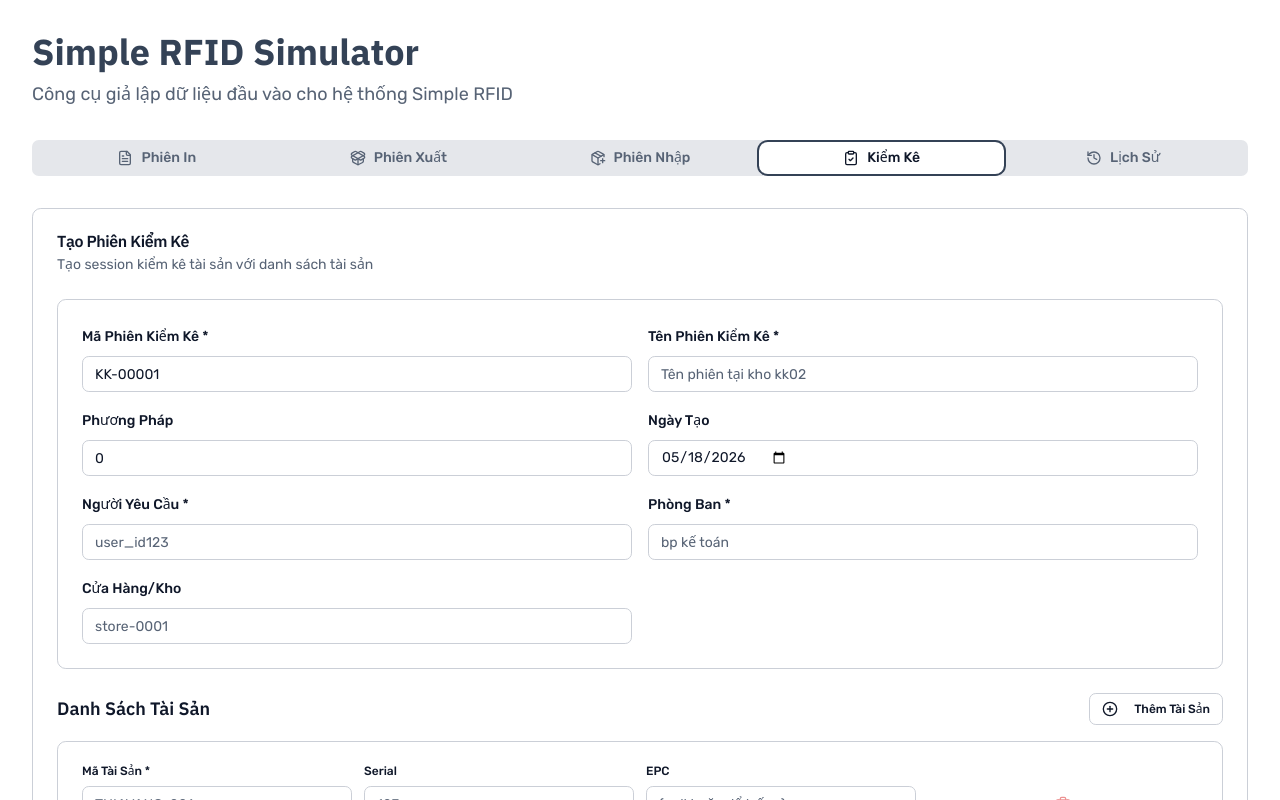
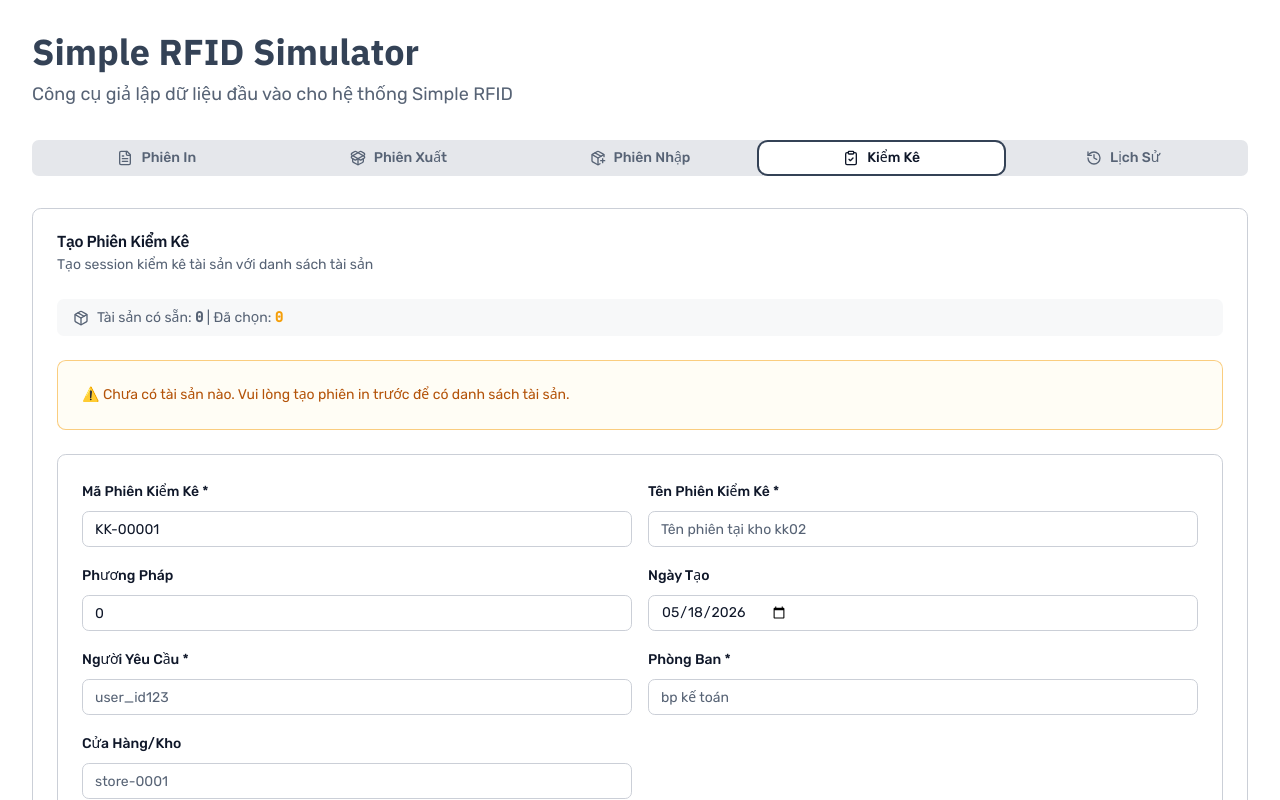
Before and after one commit to ruangongming/RFID-data-Sample, a Next.js app: page / in a window 1280 px wide. Both pictures are taken after a click on the tab "Kiểm Kê". Shown: the top 800 px of the page. Built offline with nearby package versions, Linux system fonts and the light colour scheme.

Commit message:
refactor(ui): add quick select all assets to AuditSessionForm

```diff
--- a/src/components/forms/AuditSessionForm.tsx
+++ b/src/components/forms/AuditSessionForm.tsx
@@ -1,15 +1,20 @@
-import { useState } from "react";
+import { useState, useEffect } from "react";
 import { Button } from "@/components/ui/button";
 import { Input } from "@/components/ui/input";
 import { Label } from "@/components/ui/label";
 import { Card, CardContent } from "@/components/ui/card";
-import { PlusCircle, Trash2, Send } from "lucide-react";
+import { Checkbox } from "@/components/ui/checkbox";
+import { Send, Zap, Package } from "lucide-react";
 import { JSONPreview } from "@/components/JSONPreview";
 import { StatusBadge } from "@/components/StatusBadge";
 import { saveToHistory } from "@/lib/historyStore";
-import type { AuditSessionRequest, AuditItem, AuditSessionResponse } from "@/types/api";
+import { getAssets, type Asset } from "@/lib/assetStore";
+import type { AuditSessionRequest, AuditSessionResponse } from "@/types/api";
 
 export function AuditSessionForm() {
+  const [availableAssets, setAvailableAssets] = useState<Asset[]>([]);
+  const [selectedAssetIds, setSelectedAssetIds] = useState<Set<string>>(new Set());
+
   const [formData, setFormData] = useState<AuditSessionRequest>({
     session_audit: "KK-00001",
     session_name: "",
@@ -18,38 +23,65 @@ export function AuditSessionForm() {
     user_request: "",
     department_info: "",
     store_info: "",
-    items: [
-      { asset_id: "", serial: "", epc: null }
-    ]
+    items: []
   });
 
   const [response, setResponse] = useState<AuditSessionResponse | null>(null);
   const [isSubmitting, setIsSubmitting] = useState(false);
 
-  const addItem = () => {
-    setFormData({
-      ...formData,
-      items: [...formData.items, { asset_id: "", serial: "", epc: null }]
-    });
+  // Load available assets on mount
+  useEffect(() => {
+    const assets = getAssets();
+    setAvailableAssets(assets);
+  }, []);
+
+  // Update items when selection changes
+  useEffect(() => {
+    const selectedAssets = availableAssets.filter(asset => selectedAssetIds.has(asset.id));
+    const items = selectedAssets.map(asset => ({
+      asset_id: asset.id,
+      serial: asset.serial,
+      epc: asset.epc || null
+    }));
+    setFormData(prev => ({ ...prev, items }));
+  }, [selectedAssetIds, availableAssets]);
+
+  const toggleAssetSelection = (assetId: string) => {
+    const newSelection = new Set(selectedAssetIds);
+    if (newSelection.has(assetId)) {
+      newSelection.delete(assetId);
+    } else {
+      newSelection.add(assetId);
+    }
+    setSelectedAssetIds(newSelection);
   };
 
-  const removeItem = (index: number) => {
-    if (formData.items.length > 1) {
-      setFormData({
-        ...formData,
-        items: formData.items.filter((_, i) => i !== index)
-      });
-    }
+  const selectAll = () => {
+    setSelectedAssetIds(new Set(availableAssets.map(a => a.id)));
   };
 
-  const updateItem = (index: number, field: keyof AuditItem, value: string) => {
-    const newItems = [...formData.items];
-    newItems[index] = { ...newItems[index], [field]: value === "" ? null : value };
-    setFormData({ ...formData, items: newItems });
+  const clearSelection = () => {
+    setSelectedAssetIds(new Set());
+  };
+
+  const handleQuickCreate = () => {
+    if (availableAssets.length === 0) {
+      alert("Chưa có tài sản nào. Vui lòng tạo phiên in trước.");
+      return;
+    }
+
+    // Select all assets automatically
+    selectAll();
   };
 
   const handleSubmit = async (e: React.FormEvent) => {
     e.preventDefault();
+
+    if (formData.items.length === 0) {
+      alert("Vui lòng chọn ít nhất 1 tài sản");
+      return;
+    }
+
     setIsSubmitting(true);
     setResponse(null);
 
@@ -94,6 +126,25 @@ export function AuditSessionForm() {
 
   return (
     <form onSubmit={handleSubmit} className="space-y-6">
+      {/* Asset Count Info */}
+      <div className="flex items-center gap-2 text-sm text-muted-foreground bg-muted/30 px-4 py-2 rounded-md">
+        <Package className="h-4 w-4" />
+        <span>
+          Tài sản có sẵn: <span className="font-semibold font-mono">{availableAssets.length}</span>
+          {" | "}Đã chọn: <span className="font-semibold font-mono text-accent">{selectedAssetIds.size}</span>
+        </span>
+      </div>
+
+      {availableAssets.length === 0 && (
+        <Card className="border-amber-500/50 bg-amber-50/50">
+          <CardContent className="pt-6">
+            <p className="text-sm text-amber-700">
+              ⚠️ Chưa có tài sản nào. Vui lòng tạo phiên in trước để có danh sách tài sản.
+            </p>
+          </CardContent>
+        </Card>
+      )}
+
       {/* Session Info */}
       <Card>
         <CardContent className="pt-6 space-y-4">
@@ -175,78 +226,119 @@ export function AuditSessionForm() {
         </CardContent>
       </Card>
 
-      {/* Items List */}
+      {/* Quick Create Button */}
+      {availableAssets.length > 0 && (
+        <Card className="border-success/30 bg-success/5">
+          <CardContent className="pt-6">
+            <div className="flex items-center justify-between">
               <div>
-        <div className="flex items-center justify-between mb-4">
-          <h3 className="text-lg font-heading font-semibold">Danh Sách Tài Sản</h3>
-          <Button type="button" onClick={addItem} variant="outline" size="sm">
-            <PlusCircle className="h-4 w-4 mr-2" />
-            Thêm Tài Sản
+                <h3 className="font-heading font-semibold text-success">Tạo Nhanh Phiên Kiểm Kê</h3>
+                <p className="text-sm text-muted-foreground mt-1">
+                  Tự động chọn toàn bộ {availableAssets.length} tài sản từ phiên in
+                </p>
+              </div>
+              <Button
+                type="button"
+                onClick={handleQuickCreate}
+                className="bg-success hover:bg-success/90"
+              >
+                <Zap className="h-4 w-4 mr-2" />
+                Tạo Nhanh
               </Button>
             </div>
+          </CardContent>
+        </Card>
+      )}
 
-        <div className="space-y-3">
-          {formData.items.map((item, index) => (
-            <Card key={index}>
-              <CardContent className="pt-4">
-                <div className="grid grid-cols-1 md:grid-cols-4 gap-3">
-                  <div className="space-y-1">
-                    <Label className="text-xs">Mã Tài Sản *</Label>
-                    <Input
-                      value={item.asset_id}
-                      onChange={(e) => updateItem(index, "asset_id", e.target.value)}
-                      placeholder="THIAVANG-001"
-                      className="h-9"
-                      required
-                    />
-                  </div>
-
-                  <div className="space-y-1">
-                    <Label className="text-xs">Serial</Label>
-                    <Input
-                      value={item.serial || ""}
-                      onChange={(e) => updateItem(index, "serial", e.target.value)}
-                      placeholder="123"
-                      className="h-9"
-                    />
-                  </div>
-
-                  <div className="space-y-1">
-                    <Label className="text-xs">EPC</Label>
-                    <Input
-                      value={item.epc || ""}
-                      onChange={(e) => updateItem(index, "epc", e.target.value)}
-                      placeholder="(null hoặc để trống)"
-                      className="h-9"
-                    />
-                  </div>
-
-                  <div className="flex items-end">
+      {/* Asset Selection */}
+      {availableAssets.length > 0 && (
+        <div className="space-y-4">
+          <div className="flex items-center justify-between">
+            <h3 className="text-lg font-heading font-semibold">
+              Chọn Tài Sản Kiểm Kê
+            </h3>
+            <div className="flex gap-2">
               <Button
                 type="button"
-                      onClick={() => removeItem(index)}
-                      variant="ghost"
+                onClick={selectAll}
+                variant="outline"
                 size="sm"
-                      className="h-9 w-full text-destructive hover:text-destructive hover:bg-destructive/10"
-                      disabled={formData.items.length === 1}
               >
-                      <Trash2 className="h-4 w-4" />
+                Chọn Tất Cả
+              </Button>
+              <Button
+                type="button"
+                onClick={clearSelection}
+                variant="outline"
+                size="sm"
+              >
+                Bỏ Chọn
               </Button>
             </div>
           </div>
-              </CardContent>
-            </Card>
+
+          <div className="border rounded-md overflow-hidden">
+            <div className="overflow-x-auto max-h-96 overflow-y-auto">
+              <table className="w-full text-sm">
+                <thead className="bg-muted/50 border-b sticky top-0">
+                  <tr>
+                    <th className="px-4 py-3 text-left w-12"></th>
+                    <th className="px-4 py-3 text-left font-semibold">ID Tài Sản</th>
+                    <th className="px-4 py-3 text-left font-semibold">Tên</th>
+                    <th className="px-4 py-3 text-left font-semibold">Mã Sản Phẩm</th>
+                    <th className="px-4 py-3 text-left font-semibold">Serial</th>
+                    <th className="px-4 py-3 text-left font-semibold">EPC</th>
+                    <th className="px-4 py-3 text-left font-semibold">Phiên In</th>
+                  </tr>
+                </thead>
+                <tbody className="divide-y">
+                  {availableAssets.map((asset) => (
+                    <tr
+                      key={asset.id}
+                      className={`hover:bg-muted/20 cursor-pointer ${
+                        selectedAssetIds.has(asset.id) ? "bg-accent/10" : ""
+                      }`}
+                      onClick={() => toggleAssetSelection(asset.id)}
+                    >
+                      <td className="px-4 py-3">
+                        <Checkbox
+                          checked={selectedAssetIds.has(asset.id)}
+                          onCheckedChange={() => toggleAssetSelection(asset.id)}
+                        />
+                      </td>
+                      <td className="px-4 py-3 font-mono text-xs">{asset.id}</td>
+                      <td className="px-4 py-3">{asset.name}</td>
+                      <td className="px-4 py-3 font-mono text-xs">{asset.prod_code}</td>
+                      <td className="px-4 py-3 font-mono">{asset.serial}</td>
+                      <td className="px-4 py-3 text-muted-foreground italic text-xs">
+                        {asset.epc || "(rỗng)"}
+                      </td>
+                      <td className="px-4 py-3 font-mono text-xs text-muted-foreground">
+                        {asset.print_session}
+                      </td>
+                    </tr>
                   ))}
+                </tbody>
+              </table>
             </div>
           </div>
+        </div>
+      )}
 
       {/* JSON Preview */}
+      {formData.items.length > 0 && (
         <JSONPreview title="Request JSON" data={formData} />
+      )}
 
       {/* Submit Button */}
-      <Button type="submit" size="lg" className="w-full" disabled={isSubmitting}>
+      <Button
+        type="submit"
+        size="lg"
+        className="w-full"
+        disabled={isSubmitting || formData.items.length === 0}
+      >
         <Send className="h-4 w-4 mr-2" />
-        {isSubmitting ? "Đang gửi..." : "Tạo Phiên Kiểm Kê"}
+        {isSubmitting ? "Đang gửi..." : `Tạo Phiên Kiểm Kê (${formData.items.length} tài sản)`}
       </Button>
 
       {/* Response */}
```
Also changed, not shown: .softgen/tasks/task-6.md. Lines whose indentation alone changed are shown as unchanged.
